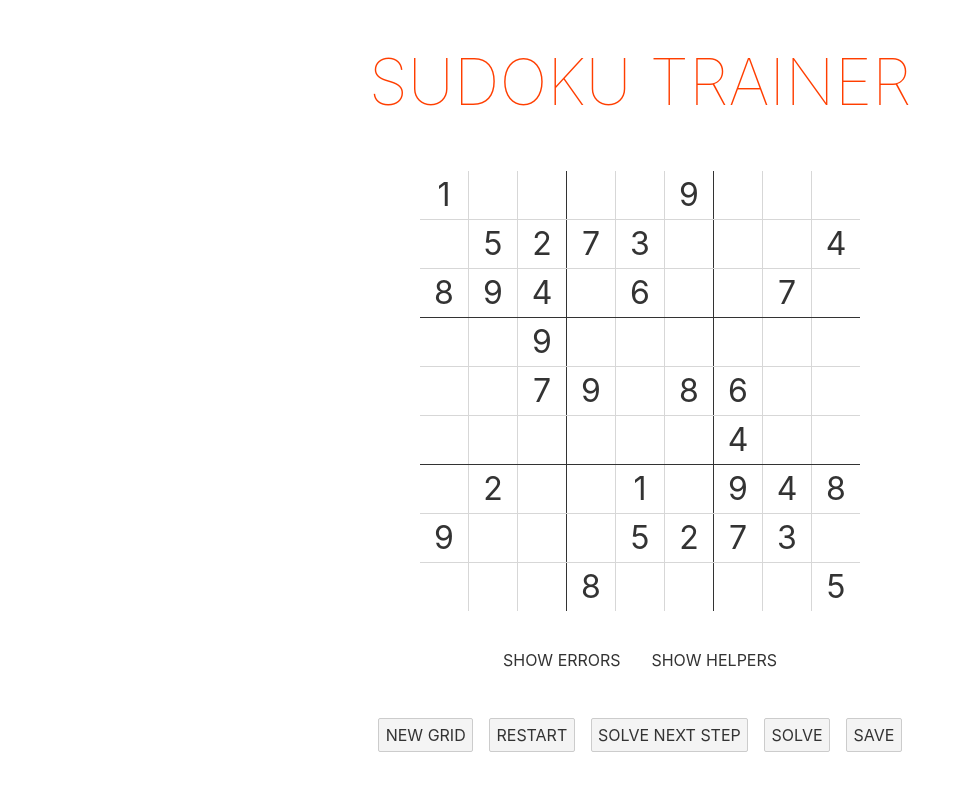
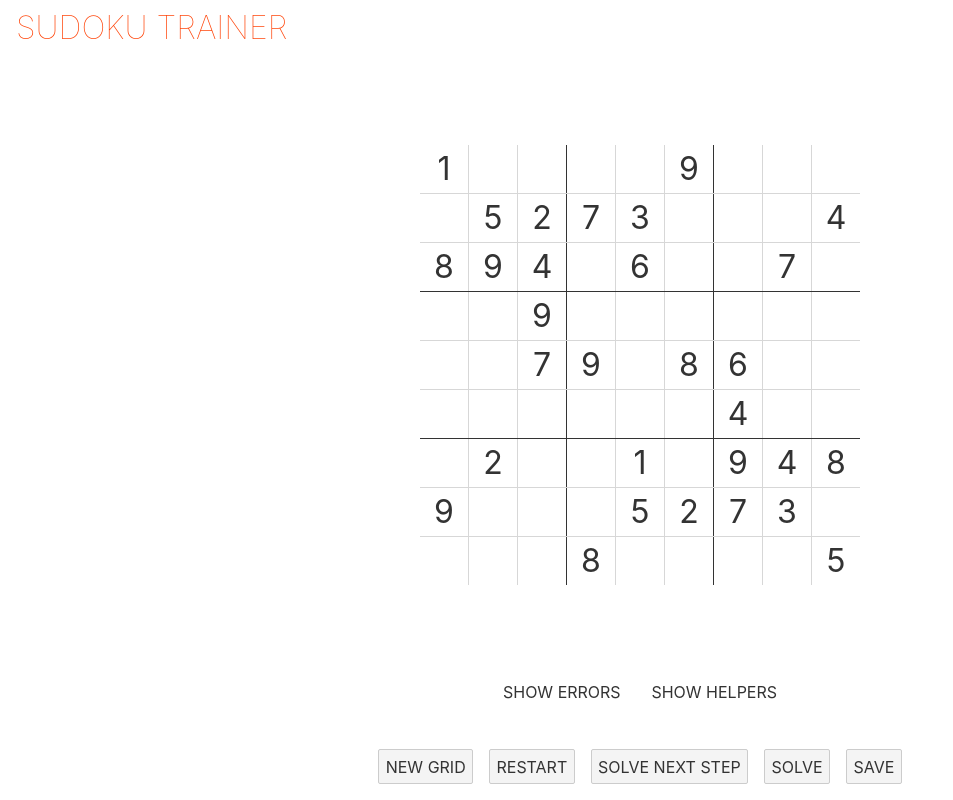
Before and after one commit to Morphyish/sudoku, a Svelte app: page / in a window 1280 px wide. Shown: the whole page, without its empty margins (0-953 px from the left). Built offline with nearby package versions, Linux system fonts and the light colour scheme.

Commit message:
:lipstick: Overall layout

```diff
--- a/public/global.css
+++ b/public/global.css
@@ -35,7 +35,6 @@ input, button, select, textarea {
 	color: #333;
 	font-family: inherit;
 	font-size: inherit;
-	-webkit-padding: 0.4em 0;
 	padding: 0.4em;
 	margin: 0 .5rem 0.5rem .5rem;
 	box-sizing: border-box;
--- a/src/App.svelte
+++ b/src/App.svelte
@@ -42,10 +42,10 @@
 
 <style>
     h1 {
+        margin: .5rem 1rem 2rem 1rem;
         color: #ff3e00;
-        text-align: center;
         text-transform: uppercase;
-        font-size: 4em;
+        font-size: 2em;
         font-weight: 100;
     }
 
--- a/src/components/Board/Board.svelte
+++ b/src/components/Board/Board.svelte
@@ -97,6 +97,10 @@
 
 <style>
     .grid {
+        display: flex;
+        flex-direction: column;
+        justify-content: center;
+        flex: 1;
         font-size: 2rem;
         color: #333;
     }
```
